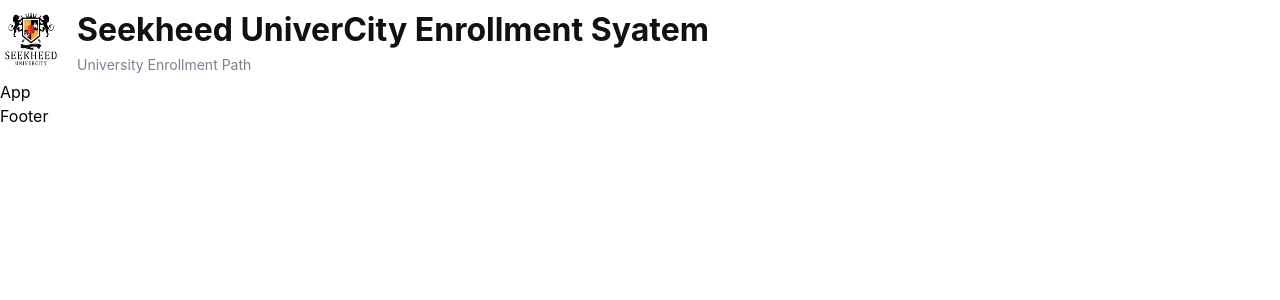
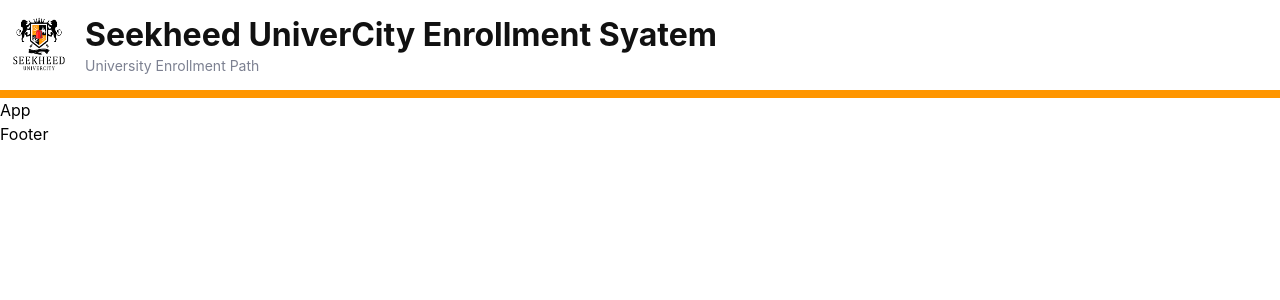
Before and after one commit to love-developer/Micheal, a React (Vite) app: page / in a window 1280 px wide. Shown: the top 300 px of the page. Built offline with nearby package versions, Linux system fonts and the light colour scheme.

Commit message:
Navbar completed

```diff
--- a/src/components/layout/Header.jsx
+++ b/src/components/layout/Header.jsx
@@ -3,17 +3,18 @@ import React from 'react'
 const Footer = () => {
     return (
         <div className='w-full'>
-            <div className='w-full max-w-[1336px] mx-auto h-[80px] flex items-center '>
-                <div className='w-[711px] h-[58px] flex gap-[16px] flex items-center '>
+            <div className='w-full max-w-[1336px] mx-auto min-h-[90px] flex items-center p-2'>
+                <div className='w-full max-w-[711px] min-h-[58px] flex gap-[16px] flex items-center '>
                     <div className='w-[61px] h-[56px]'>
                         <img src="/assets/images/logo.png" className='w-full h-full object-conver' alt="" />
                     </div>
                     <div className=''>
-                        <h1 className='text-[#111111] text-[32px] font-bold'>Seekheed UniverCity Enrollment Syatem</h1>
+                        <h1 className='text-[#111111] text-[18px] sm:text-[24px] md:text-[32px] font-bold leading-tight'>Seekheed UniverCity Enrollment Syatem</h1>
                         <p className='text-[#7C8091] text-[14px]'>University Enrollment Path</p>
                     </div>
                 </div>
             </div>
+            <div className='w-full h-[8px] bg-[#FF9600]'></div>
         </div>
     )
 }
```
